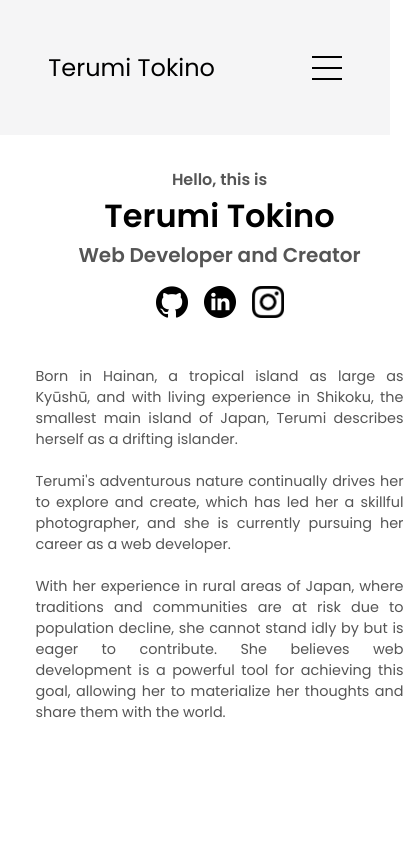
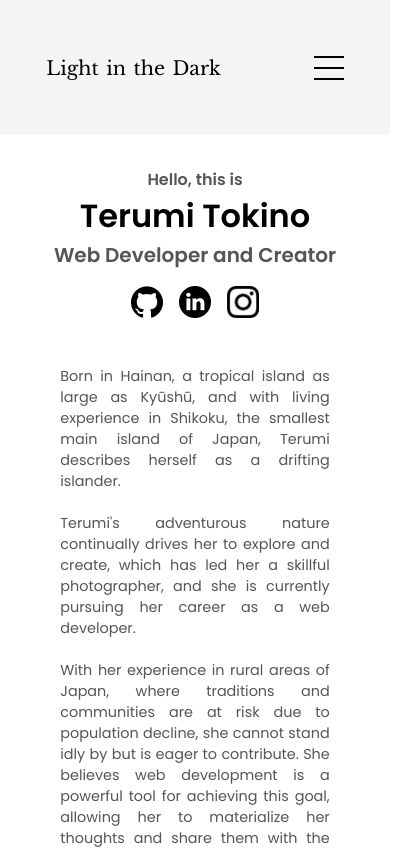
Before and after one commit to eiren7/PersonalWebsite, a plain HTML site: page index.html in a window 390 px wide. Shown: the top 849 px of the page, 420 px wide, since content can reach past the window. Drawn offline with nearby package versions, Linux system fonts and the light colour scheme; a web font is replaced by a local one.

Commit message:
logo adjustment

```diff
--- a/index.html
+++ b/index.html
@@ -10,7 +10,7 @@
   </head>
   <body>
     <nav id="desktop-nav">
-      <div class="logo">Terumi Tokino</div>
+      <div class="logo">時に光る</div>
       <div>
         <ul class="nav-links">
           <li><a href="#about">About</a></li>
@@ -21,7 +21,7 @@
       </div>
     </nav>
     <nav id="hamburger-nav">
-      <div class="logo">Terumi Tokino</div>
+      <div class="logo-mobile">Light in the Dark</div>
       <div class="hamburger-menu">
         <div class="hamburger-icon" onclick="toggleMenu()">
           <span></span>
--- a/mediaqueries.css
+++ b/mediaqueries.css
@@ -80,6 +80,11 @@
   }
   .logo {
     font-size: 1.5rem;
+    letter-spacing: 0.125rem;
+  }
+  .logo-mobile {
+    font-size: 1.2rem;
+    letter-spacing: 0rem;
   }
   .nav-links {
     flex-direction: column;
@@ -87,9 +92,10 @@
     text-align: center;
   }
   .introduction {
-    padding: 1rem;
+    padding-top: 1rem;
+    padding-bottom: 1rem;
     font-size: 0.9rem;
-    overflow-y: auto;
+    max-width: 95%;
   }
   .section__text__p2 {
     font-size: 1.25rem;
--- a/style.css
+++ b/style.css
@@ -1,6 +1,6 @@
 /* GENERAL */
 
-@import url("https://fonts.googleapis.com/css2?family=Poppins:wght@300;400;500;600&display=swap");
+@import url("https://fonts.googleapis.com/css2?family=Libre+Baskerville&family=Poppins:wght@300;400;500;600&family=Sawarabi+Mincho&display=swap");
 
 * {
   margin: 0;
@@ -62,7 +62,16 @@ a:hover {
 }
 
 .logo {
+  font-family: "Sawarabi Mincho", serif;
   font-size: 2rem;
+  letter-spacing: 2rem;
+}
+
+.logo-mobile {
+  font-family: "Libre Baskerville", serif;
+  font-size: 2rem;
+  letter-spacing: 0.125rem;
+  word-spacing: 0.125rem;
 }
 
 .logo:hover {
@@ -173,15 +182,8 @@ section {
   align-items: center;
   gap: 2rem;
   height: 80vh;
-  min-width: 400px;
-}
-
-.section__container {
-  display: flex;
-  flex-direction: column;
-  align-items: center;
-  gap: 2rem;
-  max-width: 900px;
+  min-width: 300px;
+  max-width: 100%;
 }
 
 .section__text {
```
